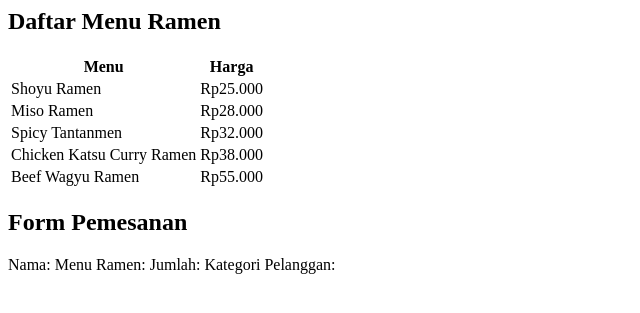
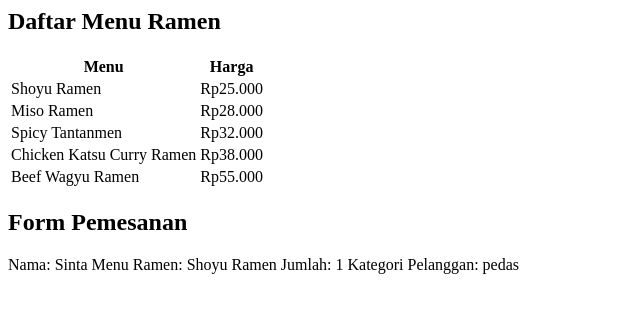
Before and after one commit to mrevanfirjatullah-eng/UTP-PAW, a PHP site: page /form.php in a window 1280 px wide. Shown: the top 313 px of the page, without its empty margins (0-640 px from the left). Run offline with PHP 8.4, Linux system fonts and the light colour scheme.

Commit message:
Update form.php

```diff
--- a/form.php
+++ b/form.php
@@ -28,10 +28,10 @@
 
 <h2>Form Pemesanan</h2>
 <form action="proses.php" method="post">
-    Nama: <!-- Input Text Nama -->
-    Menu Ramen: <!-- Input Pilihan Menu Ramen -->
-    Jumlah: <!-- Input Jumlah -->
-    Kategori Pelanggan: <!-- Input Pilihan Jenis Pelanggan -->
+    Nama: Sinta
+    Menu Ramen: Shoyu Ramen
+    Jumlah: 1
+    Kategori Pelanggan: pedas
 
     <!-- Submit -->
 </form>
```
